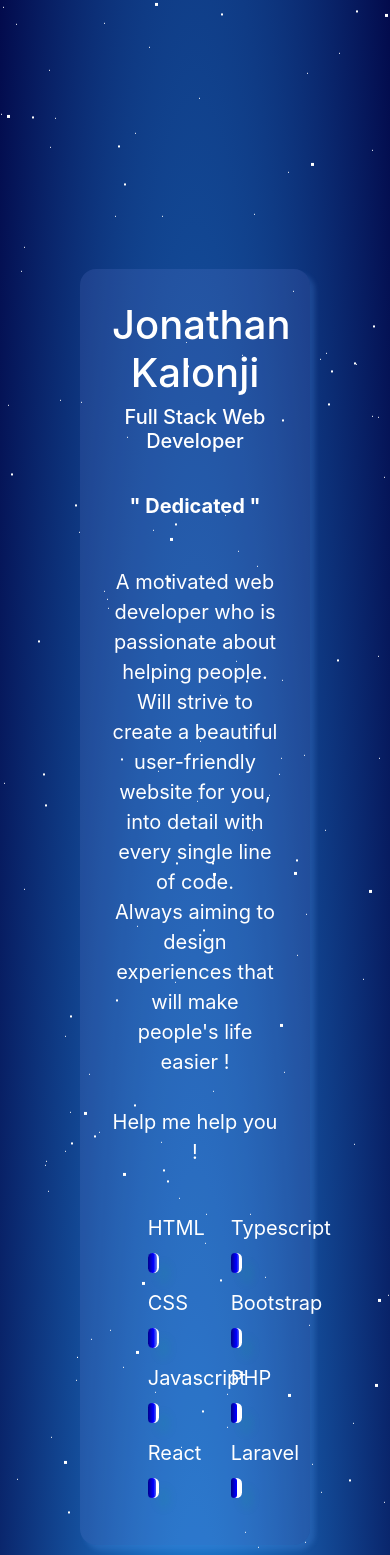
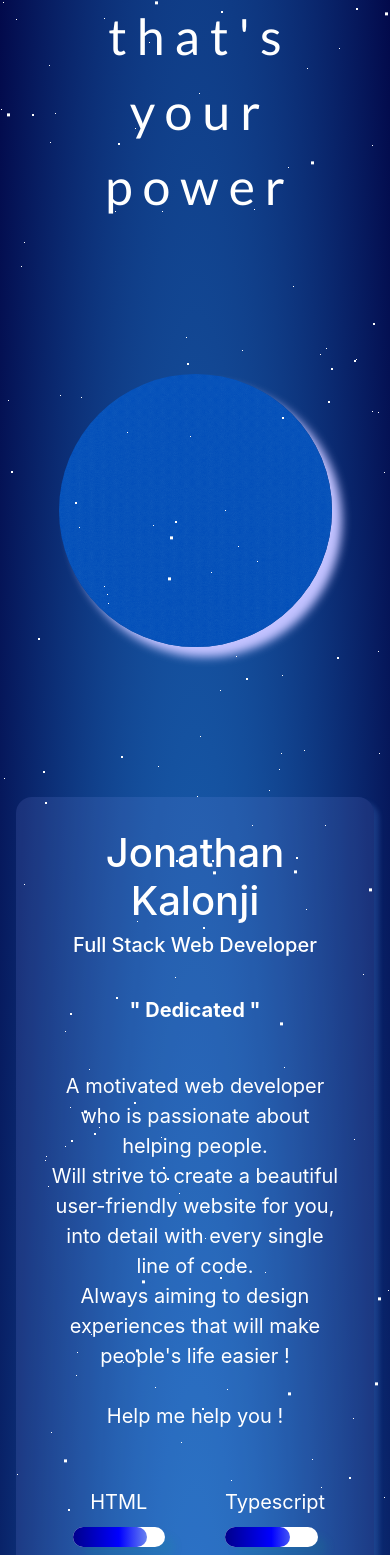
Before and after one commit to Jonathanazerty/portfolio, a React (Create React App) app: page / in a window 390 px wide. Shown: the part 432-1987 px from the top of the page. Built offline with nearby package versions, Linux system fonts and the light colour scheme.

Commit message:
responsiveness of portfolio

```diff
--- a/src/App.css
+++ b/src/App.css
@@ -66,7 +66,10 @@
 
 #title {
   position: absolute;
-  margin-top: 100px;
+  margin-top: 200px;
+  margin-left: 100px;
+  margin-right: 100px;
+  margin-bottom: 100px;
   left: 0;
   right: 0;
   color: #FFF;
@@ -112,10 +115,10 @@ body::-webkit-scrollbar-thumb {
 }
 
 .gif {
-  margin-top: 240px;
-  margin-bottom: 300px;
-  width: 27%;
-  height: 27%;
+  margin-top: 400px;
+  margin-bottom: 150px;
+  width: 30%;
+  height: 30%;
   border-radius: 50%;
   box-shadow: 10px 10px 10px rgb(194, 194, 255);
 }
@@ -316,14 +319,86 @@ body::-webkit-scrollbar-thumb {
   margin: 5px;
 }
 
-@media (min-width: 480px) {
+/* responsiveness */
 
+@media only screen and (max-width: 1135px) {
+  .gif {
+    margin-top: 400px;
+    margin-bottom: 100px;
+  }
 }
 
-@media (max-width: 870px) {
-
+@media only screen and (max-width: 845px) {
+  .gif {
+    margin-bottom: 100px;
+    width: 50%;
+    height: 50%;
+  }
 }
 
-@media (min-width: 870px) {
+ @media only screen and (max-width: 764px) {
+  .gif {
+    margin-top: 500px;
+  }
+}
 
+@media only screen and (max-width: 681px) {
+  .about {
+    margin-left: 1rem;
+    margin-right: 1rem;
+  }
+  .carousel {
+    margin-left: 1rem;
+    margin-right: 1rem;
+  }
+
+  .gif {
+    margin-top: 600px;
+    width: 70%;
+    height: 70%;
+  }
 }
+
+@media only screen and (max-width: 554px) {
+  .gif {
+    margin-top: 700px;
+  }
+}
+
+@media only screen and (max-width: 450px) {
+  .footer {
+    margin-top: 100px;
+  }
+}
+
+@media only screen and (max-width: 427px) {
+  .gif {
+    margin-top: 800px;
+  }
+}
+
+@media only screen and (max-width: 395px) {
+  #title {
+    margin-left: 70px;
+    margin-right: 70px;
+  }
+}
+
+@media only screen and (max-width: 335px) {
+  .gif {
+    margin-top: 900px;
+  }
+}
+
+@media only screen and (max-width: 310px) {
+  #title {
+    margin-left: 40px;
+    margin-right: 40px;
+  }
+  .icons-footer {
+    display: none;
+  }
+  .footer {
+    margin-top: 250px;
+  }
+}
--- a/src/components/About.js
+++ b/src/components/About.js
@@ -33,45 +33,41 @@ const About = () => {
                         </p>
                             <br></br>
                         <Container fluid>
-                            <Row align="center" justify="center" direction="column" style={{ height: '300px' }} >
-                                <Col xs={3} >HTML
+                            <Row align="center" justify="center" direction="row" style={{ height: '300px' }} >
+                                <Col xs={5} >HTML
                                     <div className="progress-bar-container">
                                         <div className="progress-bar-indicator" style={{width:"80%"}}></div>
                                     </div>
-                                </Col>
-                                <Col xs={3} >CSS
+                                    CSS
                                     <div className="progress-bar-container">
                                         <div className="progress-bar-indicator" style={{width:"80%"}}></div>
                                     </div>
+                                    Javascript
+                                    <div className="progress-bar-container">
+                                        <div className="progress-bar-indicator" style={{width:"64%"}}></div>
+                                    </div>
+                                    React
+                                    <div className="progress-bar-container">
+                                        <div className="progress-bar-indicator" style={{width:"64%"}}></div>
+                                    </div>
                                 </Col>
-                                <Col xs={3} >Javascript
+                                <Col xs={1} >
+                                </Col>
+                                <Col xs={5} >Typescript
                                     <div className="progress-bar-container">
                                         <div className="progress-bar-indicator" style={{width:"70%"}}></div>
                                     </div>
-                                </Col>
-                                <Col xs={3} >React
+                                    Bootstrap
                                     <div className="progress-bar-container">
                                         <div className="progress-bar-indicator" style={{width:"70%"}}></div>
                                     </div>
-                                </Col>
-                                <Col xs={3} >Typescript
+                                    PHP
                                     <div className="progress-bar-container">
-                                        <div className="progress-bar-indicator" style={{width:"70%"}}></div>
+                                        <div className="progress-bar-indicator" style={{width:"40%"}}></div>
                                     </div>
-                                </Col>
-                                <Col xs={3} >Bootstrap
+                                    Laravel
                                     <div className="progress-bar-container">
-                                        <div className="progress-bar-indicator" style={{width:"70%"}}></div>
-                                    </div>
-                                </Col>
-                                <Col xs={3} >PHP
-                                    <div className="progress-bar-container">
-                                        <div className="progress-bar-indicator" style={{width:"50%"}}></div>
-                                    </div>
-                                </Col>
-                                <Col xs={3} >Laravel
-                                    <div className="progress-bar-container">
-                                        <div className="progress-bar-indicator" style={{width:"50%"}}></div>
+                                        <div className="progress-bar-indicator" style={{width:"40%"}}></div>
                                     </div>
                                 </Col>
                             </Row>
--- a/src/components/Contact.js
+++ b/src/components/Contact.js
@@ -1,18 +1,27 @@
 import React from 'react';
 import { SocialIcon } from 'react-social-icons';
+import { Container, Row, Col } from 'react-grid-system';
 import '../App.css';
 
 const Contact = () => {
     return (
             <section class="d-flex flex-lg-column justify-content-center align-items-center mt-5 mb-5 pt-5 pb-5">
-                <div class="me-5 d-none d-lg-block mb-5">
+                <Container fluid>
+                    <Row align="center" justify="center" direction="row" style={{ height: '300px' }} >
+                        <Col xs={12} >
+                            <div class="me-5 mb-5">
                                 <h1>Feel free to connect <span class="handshake">🤝🏼</span></h1>
                             </div>
-                <div className="d-flex justify-content-between">
+                        </Col>
+                        <Col xs={12}>
+                            <div className="social-icon">
                                 <SocialIcon className="icons" url="https://linkedin.com/in/jonathan-kalonji-0819a492/" bgColor="#82c9ff" fgColor="#ffffff" style={{ height: 100, width: 100 }} />
                                 <SocialIcon className="icons" url="https://github.com/Jonathanazerty/" bgColor="#82c9ff" fgColor="#ffffff" style={{ height: 100, width: 100 }} />
                                 <SocialIcon className="icons" url="mailto:j.kalonji@hotmail.com" bgColor="#82c9ff" fgColor="#ffffff" style={{ height: 100, width: 100 }} />
                             </div>
+                        </Col>
+                    </Row>
+                </Container>
             </section>
     )
 }
--- a/src/components/Projects.js
+++ b/src/components/Projects.js
@@ -17,7 +17,7 @@ const Projects = () => {
         <Carousel class="carousel mb-5 mt-5">
             <Carousel.Item interval={4000}>
                 <div className="images" class="img-responsive center-block">
-                    <img className="image" src={pokedex} alt="loading..." class="rounded float-center mb-5 mt-5" style={{width: "300px", height: "300px", borderRadius: "50%"  }}/><br></br>
+                    <img className="image" src={pokedex} alt="loading..." class="img-fluid mb-5 mt-5" style={{width: "300px", height: "auto"}}/><br></br>
                     <div className="image__overlay image__overlay--blur">
                         <div className="image__title"> Pokedex 🎮 </div>
                         <a href="https://pokedex-dennis-jonathan.netlify.app/"><p className ="image__description">
@@ -41,7 +41,7 @@ const Projects = () => {
             </Carousel.Item>
             <Carousel.Item interval={4000}>
                 <div className="images" class="img-responsive center-block">
-                    <img className="image" src={weather} alt="loading..." class="rounded float-center mb-5 mt-5" style={{width: "300px", height: "300px", borderRadius: "50%"  }}/><br></br>
+                    <img className="image" src={weather} alt="loading..." class="img-fluid mb-5 mt-5" style={{width: "300px", height: "auto"}}/><br></br>
                     <div className="image__overlay image__overlay--blur">
                         <div className="image__title"> Weather App ☀️❄️⛈️🌡️</div>
                         <a href="https://jonathanazerty.github.io/weather-app/"><p className ="image__description">
@@ -63,7 +63,7 @@ const Projects = () => {
             </Carousel.Item>
             <Carousel.Item interval={4000}>
                 <div className="images" class="img-responsive center-block">
-                    <img className="image" src={cuisine} alt="loading..." class="rounded float-center mt-5 mb-5" style={{width: "300px", height: "300px", borderRadius: "50%"  }}/>
+                    <img className="image" src={cuisine} alt="loading..." class="img-fluid mt-5 mb-5" style={{width: "300px", height: "auto"}}/>
                     <div className="image__overlay image__overlay--blur">
                         <div className="image__title"> Culture Cuisine</div>
                         <a href="https://syntaxv8.github.io/the-startup/"><p className ="image__description">
--- a/src/components/header.css
+++ b/src/components/header.css
@@ -112,3 +112,9 @@
       font-weight: 700;
       margin-right: 210px;
   }
+
+  @media only screen and (max-width: 845px) {
+    .header  {
+      display: none;
+    }
+  }
```
Lines whose indentation alone changed are shown as unchanged.
